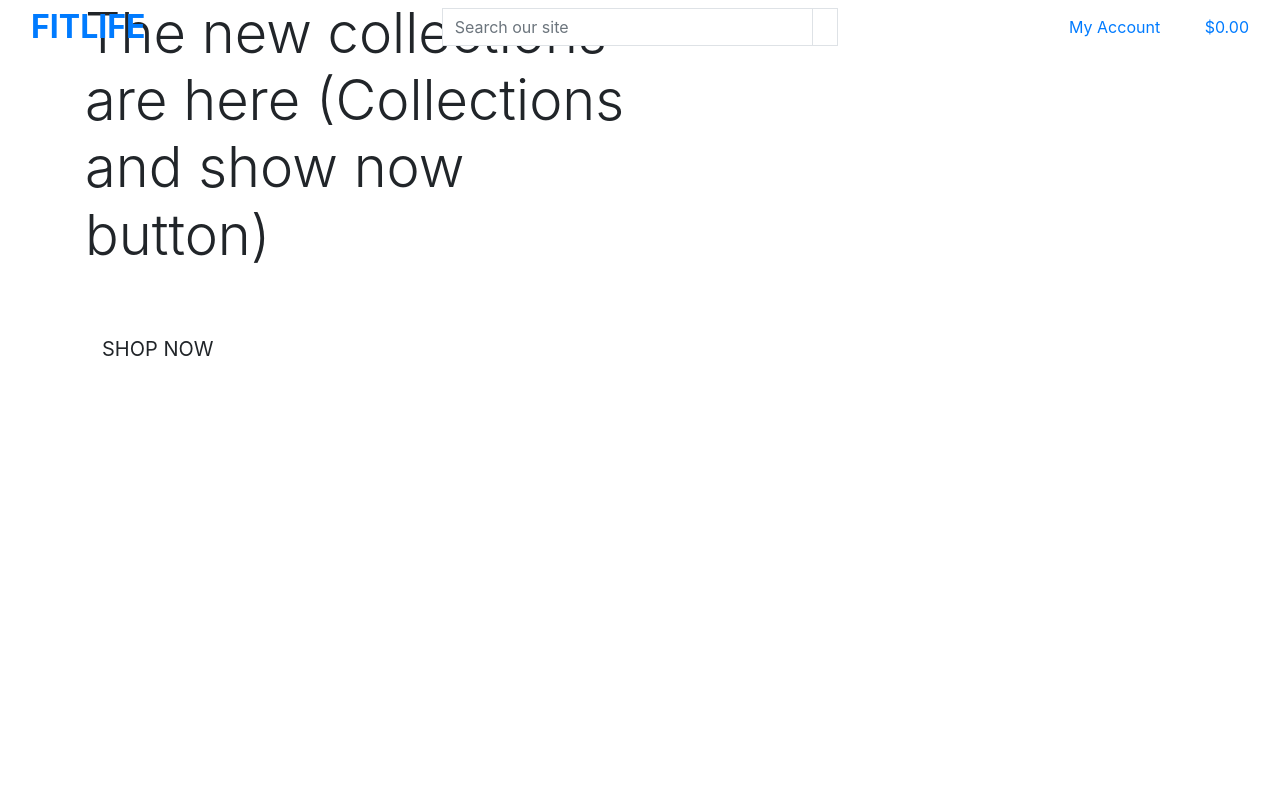
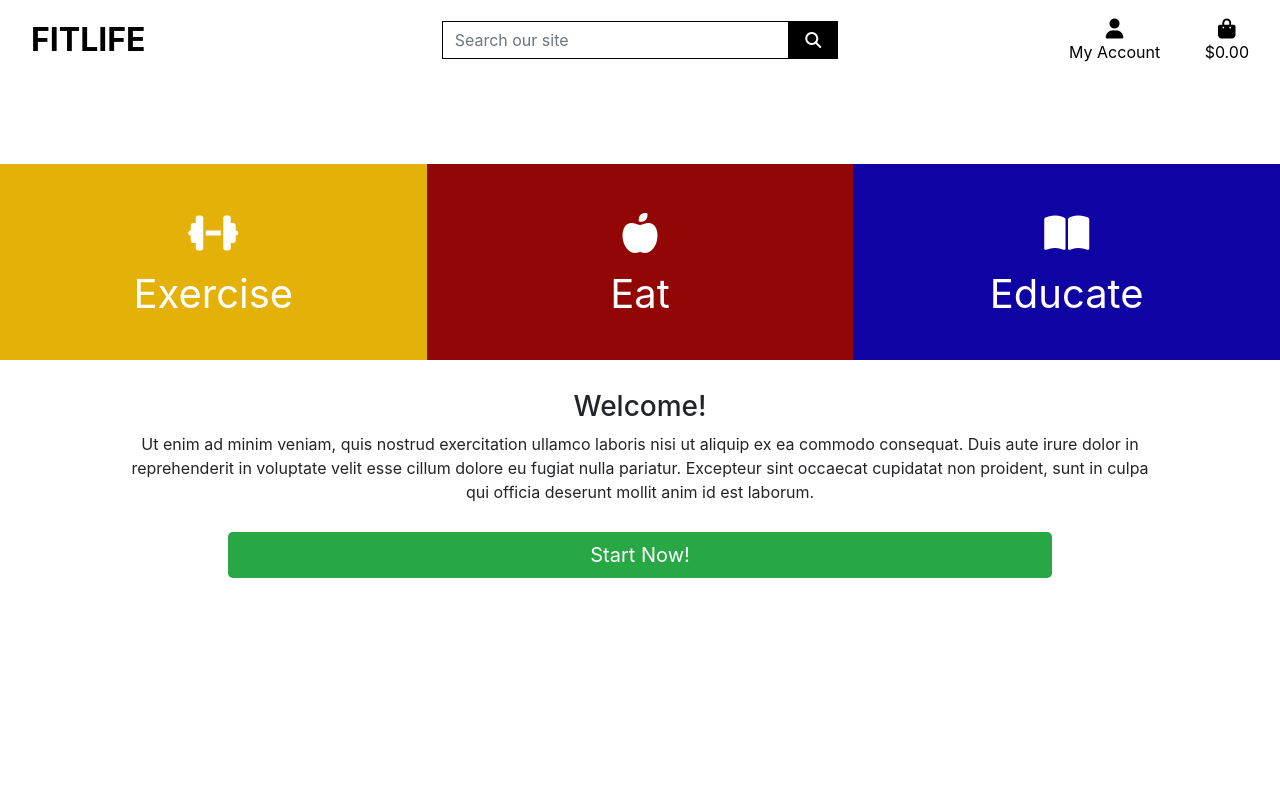
Before and after one commit to Code-Institute-Submissions/NickSpriggs-fitness_lifestyle_v2_milestone, a Django app: page / in a window 1280 px wide. Run offline with Django 3.2, Linux system fonts and the light colour scheme; some libraries are stand-ins or nearby versions.

Commit message:
Completed homepage and css

```diff
--- a/fitness/settings.py
+++ b/fitness/settings.py
@@ -147,6 +147,10 @@ USE_TZ = True
 # https://docs.djangoproject.com/en/3.2/howto/static-files/
 
 STATIC_URL = '/static/'
+STATICFILES_DIRS = (os.path.join(BASE_DIR, 'static'),)
+
+MEDIA_URL = '/media/'
+MEDIA_ROOT = os.path.join(BASE_DIR, 'media')
 
 # Default primary key field type
 # https://docs.djangoproject.com/en/3.2/ref/settings/#default-auto-field
--- a/fitness/urls.py
+++ b/fitness/urls.py
@@ -15,9 +15,11 @@ Including another URLconf
 """
 from django.contrib import admin
 from django.urls import path, include
+from django.conf import settings
+from django.conf.urls.static import static
 
 urlpatterns = [
     path('admin/', admin.site.urls),
     path('accounts/', include('allauth.urls')),
     path('', include('home.urls')),
-]
+] + static(settings.MEDIA_URL, document_root=settings.MEDIA_ROOT)
--- a/home/templates/home/index.html
+++ b/home/templates/home/index.html
@@ -10,17 +10,43 @@
 {% endblock %}
 
 {% block content %}
-    <div class="container h-100">
-        <div class="row h-100">
-            <div class="col-7 col-md-6 my-auto">
-                <h1 class="display-4 logo-font text-black">
-                    The new collections are here (Collections and show now button)
-                </h1>
-                <div class="my-5">
-                    <h4>
-                        <a href="" class="shop-now-button btn btn-lg rounded-0 text-uppercase py-3">Shop Now</a>
-                    </h4>
+    <div class="container-fluid h-100">
+        <div class="row h-100 justify-content-center text-center iconRow">
+            <div class="col-md-4 iconCol-y">
+                <div class="eColumn">
+                    <i class="fas fa-dumbbell"></i>
+                    <p>Exercise</p>
                 </div>
+            </div>
+            <div class="col-md-4 iconCol-r">
+                <div class="eColumn">
+                    <i class="fas fa-apple-alt"></i>
+                    <p>Eat</p>
+                </div>
+            </div>
+            <div class="col-md-4 iconCol-b">
+                <div class="eColumn">
+                    <i class="fas fa-book-open"></i>
+                    <p>Educate</p>
+                </div>
+            </div>
+        </div>
+        <div class="row justify-content-center text-center welcomeRow mb-0">
+            <h3>Welcome!</h3>
+        </div>
+        <div class="row justify-content-center text-center mb-2">
+            <div class="col-10 introFont">
+                <p>Ut enim ad minim veniam, quis nostrud exercitation ullamco laboris nisi
+                ut aliquip ex ea commodo consequat. Duis aute irure dolor in reprehenderit
+                in voluptate velit esse cillum dolore eu fugiat nulla pariatur. Excepteur sint
+                occaecat cupidatat non proident, sunt in culpa qui officia deserunt mollit anim
+                id est laborum.
+                </p>
+            </div>
+        </div>
+        <div class="row justify-content-center">
+            <div class="col-8 py-1">
+                <a href="" class="btn-success btn-primary btn-lg btn-block text-center">Start Now!</a>
             </div>
         </div>
     </div>
--- /dev/null
+++ b/static/css/base.css
@@ -0,0 +1,114 @@
+html {
+    height: 100%;
+}
+
+/* from Bulma */
+.icon {
+    align-items: center;
+    display: inline-flex;
+    justify-content: center;
+    height: 1.5rem;
+    width: 1.5rem;
+}
+
+.logo-font {
+    text-transform: uppercase;
+}
+
+.main-logo-link {
+    width: fit-content;
+}
+
+.shop-now-button {
+    background: black;
+    color: white;
+    min-width: 260px;
+}
+
+.btn-black {
+    background: black;
+    color: white;
+}
+
+.shop-now-button:hover,
+.shop-now-button:active,
+.shop-now-button:focus,
+.btn-black:hover,
+.btn-black:active,
+.btn-black:focus {
+    background: #222;
+    color: white;
+}
+
+.text-black {
+    color: #000 !important;
+}
+
+.border-black {
+    border: 1px solid black !important;
+}
+
+.eColumn {
+    padding-top: 40px;
+    padding-bottom: 20px;
+    color: white;
+    font-size: 40px
+}
+
+.iconRow {
+    height: 250px;
+    padding-bottom: 30px;
+}
+
+.iconCol-y {
+    background-color: rgb(228, 177, 9);
+}
+
+.iconCol-r {
+    background-color: rgb(146, 6, 6);
+}
+
+.iconCol-b {
+    background-color: rgb(15, 4, 163);
+}
+
+/* -------------------------------- Media Queries */
+
+/* Slightly larger container on xl screens */
+@media (min-width: 1200px) {
+  .container {
+    max-width: 80%;
+  }
+}
+
+/* fixed top navbar only on medium and up */
+@media (min-width: 992px) {
+    .fixed-top-desktop-only {
+        position: fixed;
+        top: 0;
+        right: 0;
+        left: 0;
+        z-index: 1030;
+    }
+
+    .header-container {
+        padding-top: 164px;
+    }
+}
+
+/* fixes home screen rows */
+@media screen and (max-width: 767px) {
+    .iconRow {
+      height: 70px;
+    }
+    .eColumn {
+      padding-top: 20px;
+      color: white;
+      font-size: 20px
+    }
+
+    .introFont {
+      font-size: 13px;
+    }
+
+  }
--- a/templates/base.html
+++ b/templates/base.html
@@ -15,12 +15,16 @@
 
     {% block corecss %}
         <link rel="stylesheet" href="https://stackpath.bootstrapcdn.com/bootstrap/4.4.1/css/bootstrap.min.css" integrity="sha384-Vkoo8x4CGsO3+Hhxv8T/Q5PaXtkKtu6ug5TOeNV6gBiFeWPGFN9MuhOf23Q9Ifjh" crossorigin="anonymous">
+        <link rel="stylesheet" href="https://cdnjs.cloudflare.com/ajax/libs/font-awesome/5.15.3/css/all.min.css"
+        integrity="sha512-iBBXm8fW90+nuLcSKlbmrPcLa0OT92xO1BIsZ+ywDWZCvqsWgccV3gFoRBv0z+8dLJgyAHIhR35VZc2oM/gI1w==" crossorigin="anonymous" type="text/css" />
+        <link rel="stylesheet" href="{% static 'css/base.css' %}">
     {% endblock %}
 
     {% block extra_css %}
     {% endblock %}
 
     {% block corejs %}
+        <script src="https://kit.fontawesome.com/255771ed32.js" crossorigin="anonymous"></script>
         <script src="https://code.jquery.com/jquery-3.4.1.slim.min.js" integrity="sha384-J6qa4849blE2+poT4WnyKhv5vZF5SrPo0iEjwBvKU7imGFAV0wwj1yYfoRSJoZ+n" crossorigin="anonymous"></script>
         <script src="https://cdn.jsdelivr.net/npm/popper.js@1.16.0/dist/umd/popper.min.js" integrity="sha384-Q6E9RHvbIyZFJoft+2mJbHaEWldlvI9IOYy5n3zV9zzTtmI3UksdQRVvoxMfooAo" crossorigin="anonymous"></script>
         <script src="https://stackpath.bootstrapcdn.com/bootstrap/4.4.1/js/bootstrap.min.js" integrity="sha384-wfSDF2E50Y2D1uUdj0O3uMBJnjuUD4Ih7YwaYd1iqfktj0Uod8GCExl3Og8ifwB6" crossorigin="anonymous"></script>
@@ -33,7 +37,7 @@
   </head>
   <body>
     <header class="container-fluid fixed-top">
-        <div class="row">
+        <div id="topnav" class="row bg-white pt-lg-2 d-none d-lg-flex">
             <div class="col-12 col-lg-4 my-auto py-1 py-lg-0 text-center text-lg-left">
                 <a href="{% url 'home' %}" class="nav-link main-logo-link">
                     <h2 class="logo-font text-black my-0"><strong>FITLIFE</strong></h2>
@@ -71,6 +75,7 @@
                                 <a href="" class="dropdown-item">Community</a>
                                 <a href="{% url 'account_logout' %}" class="dropdown-item">Logout</a>
                             {% else %}
+                                <a href="" class="dropdown-item">Community</a>
                                 <a href="{% url 'account_signup' %}" class="dropdown-item">Register</a>
                                 <a href="{% url 'account_login' %}" class="dropdown-item">Login</a>
                             {% endif %}
```
